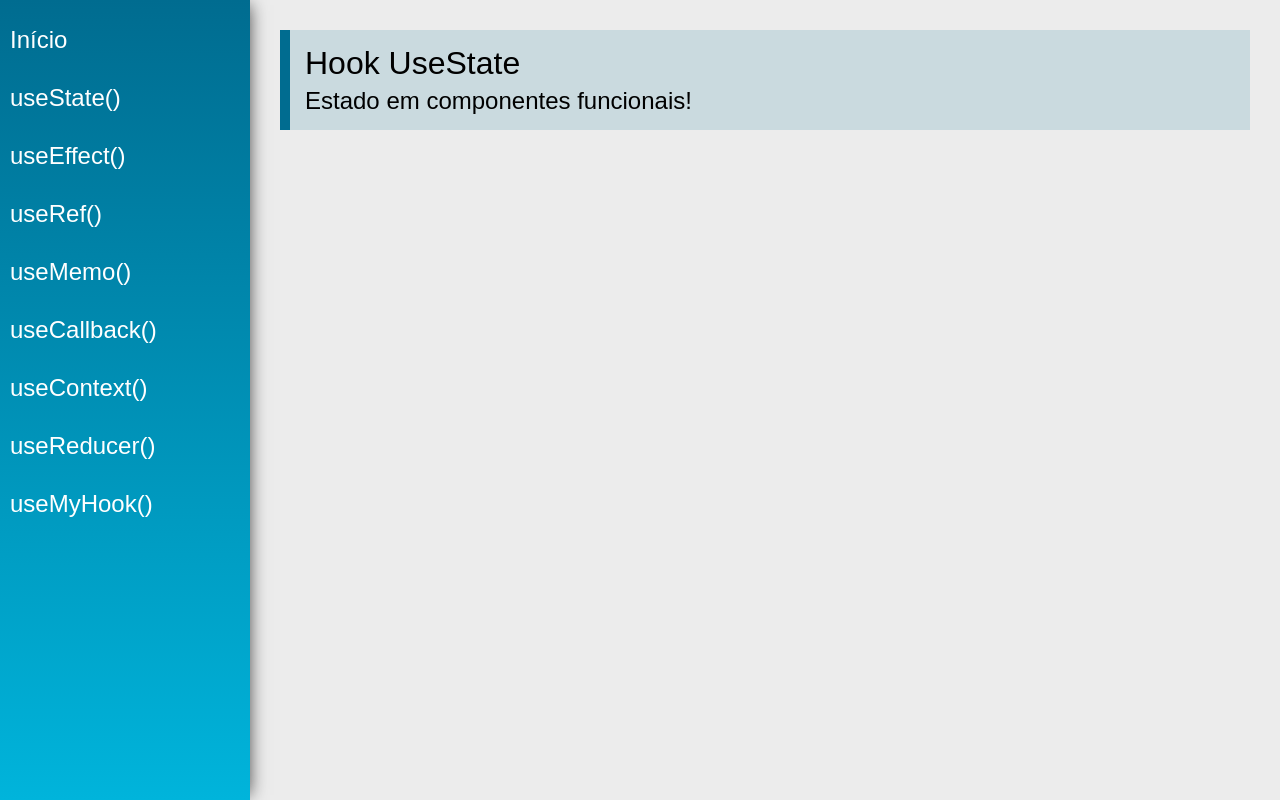
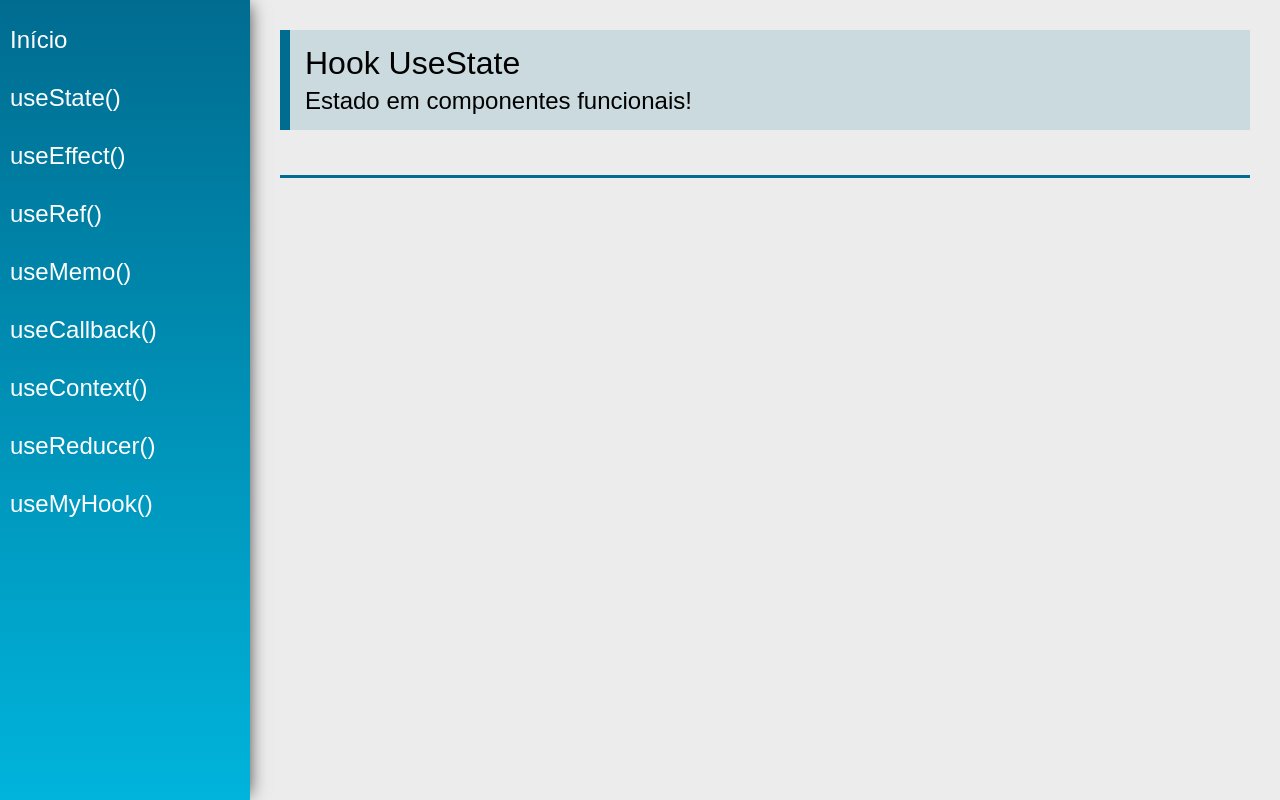
Before and after one commit to juancoutinhoflooxmongagua/Hooks, a React (Create React App) app: page /useState in a window 1280 px wide. Built offline with nearby package versions, Linux system fonts and the light colour scheme.

Commit message:
feat: create sctruture for UseState

```diff
--- a/src/views/examples/UseState.jsx
+++ b/src/views/examples/UseState.jsx
@@ -1,13 +1,17 @@
-import React from 'react'
+import React, { useState } from 'react'
 import PageTitle from '../../components/layout/PageTitle'
+import SectionTitle from '../../components/layout/SectionTitle'
+const UseState = (props) => {
+    const [count, setCound] = useState(0)
 
-const UseState = (props) => {
     return (
         <div className="UseState">
             <PageTitle
                 title="Hook UseState"
                 subtitle="Estado em componentes funcionais!"
             />
+
+            <SectionTitle></SectionTitle>
         </div>
     )
 }
```
